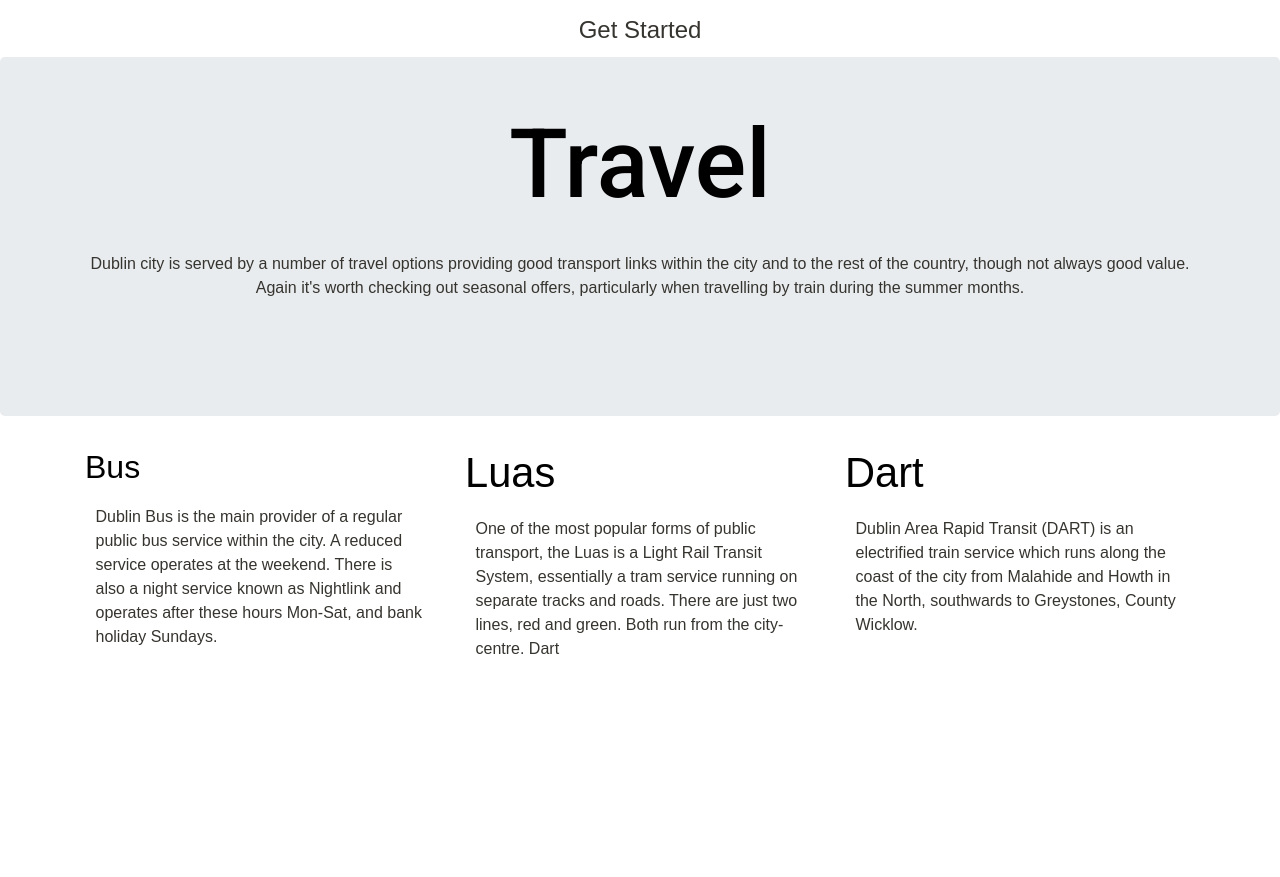
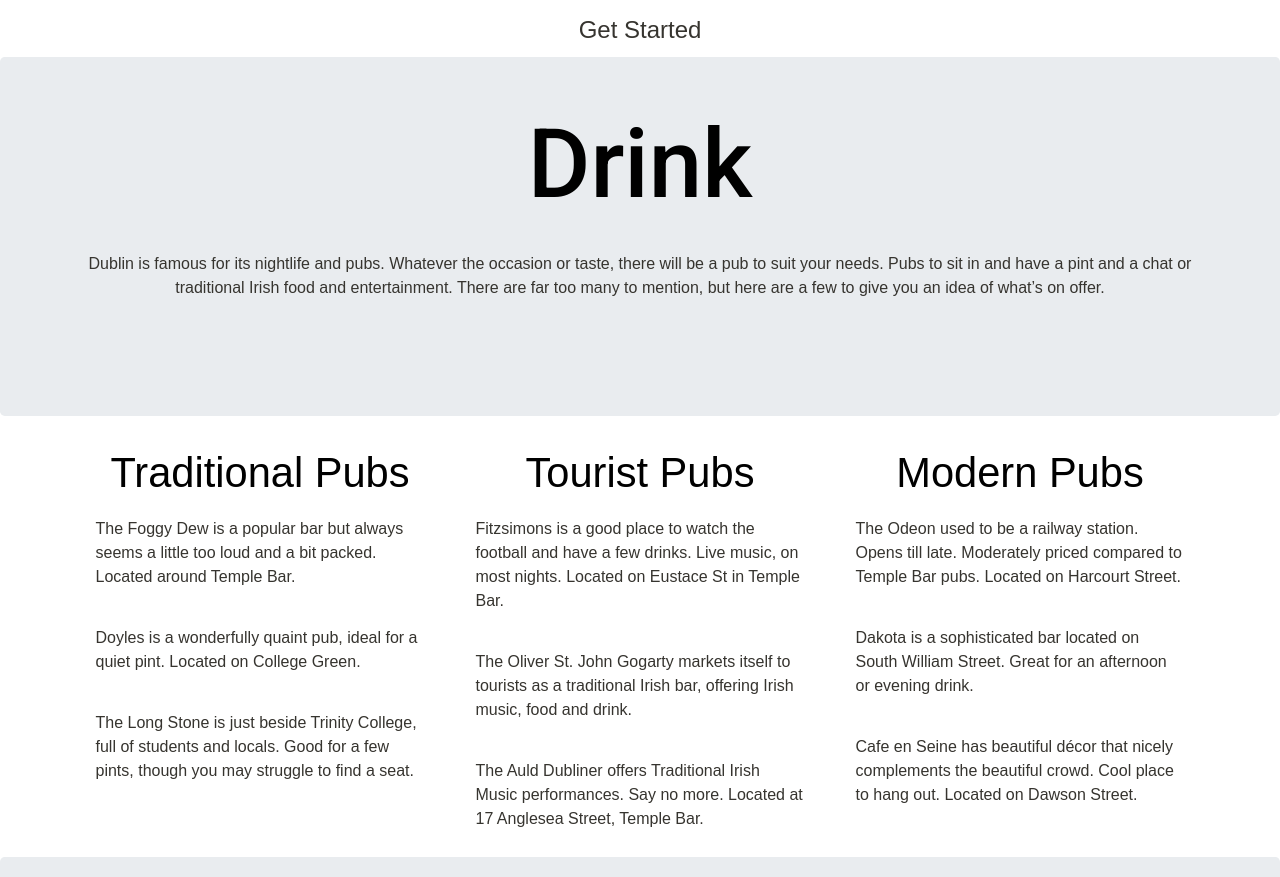
Before and after one commit to Babu-Patel-Portfolio/MS1-Easy-Guide-to-Dublin, a plain HTML site: page index.html in a window 1280 px wide. Shown: the part 743-1620 px from the top of the page. Before the commit the page ends 1430 px from the top, so only its background shows below. Drawn offline with nearby package versions, Linux system fonts and the light colour scheme.

Commit message:
added drink section to index.htmll

```diff
--- a/assets/css/style.css
+++ b/assets/css/style.css
@@ -29,7 +29,8 @@ h1 {
 h3 {
 	font-size: 260%;
 	font-weight: 5git stat00;
-	line-height: 1.2;
+    line-height: 1.2;
+    text-align: center;
 }
 .btn-default {
 	background-color: #FFF;
--- a/index.html
+++ b/index.html
@@ -50,7 +50,7 @@
 
 
     <!-- Hero image -->
-<!-- https://www.youtube.com/watch?v=fHSanh-TAEM&t=406s -->
+    <!-- https://www.youtube.com/watch?v=fHSanh-TAEM&t=406s -->
 
     <div id="home">
         <div class="landing-text">
@@ -61,6 +61,47 @@
         </div>
     </div>
 
+    <!-- Drink Section-->
+    <!-- https://www.w3schools.com/bootstrap4/bootstrap_get_started.asp-->
+
+    <div class="jumbotron text-center">
+        <h1>Drink</h1>
+        <p>Dublin is famous for its nightlife and pubs. Whatever the occasion or taste, there will be a pub to suit your
+            needs. Pubs to sit in and have a pint and a chat or traditional Irish food and entertainment. There are far
+            too many to mention, but here are a few to give you an idea of what’s on offer.
+        </p>
+    </div>
+
+    <div class="container">
+        <div class="row">
+            <div class="col-sm-4">
+                <h3>Traditional Pubs</h3>
+                <p>The Foggy Dew is a popular bar but always seems a little too loud and a bit packed. Located around
+                    Temple Bar.</p>
+                <p>Doyles is a wonderfully quaint pub, ideal for a quiet pint. Located on College Green.</p>
+                <p>The Long Stone is just beside Trinity College, full of students and locals. Good for a few pints,
+                    though you may struggle to find a seat. </p>
+            </div>
+            <div class="col-sm-4">
+                <h3>Tourist Pubs</h3>
+                <p>Fitzsimons is a good place to watch the football and have a few drinks. Live music, on most nights.
+                    Located on Eustace St in Temple Bar.</p>
+                <p>The Oliver St. John Gogarty markets itself to tourists as a traditional Irish bar, offering Irish
+                    music, food and drink.</p>
+                <p>The Auld Dubliner offers Traditional Irish Music performances. Say no more. Located at 17 Anglesea
+                    Street, Temple Bar.</p>
+            </div>
+            <div class="col-sm-4">
+                <h3>Modern Pubs</h3>
+                <p>The Odeon used to be a railway station. Opens till late. Moderately priced compared to Temple Bar
+                    pubs. Located on Harcourt Street.</p>
+                <p>Dakota is a sophisticated bar located on South William Street. Great for an afternoon or evening
+                    drink.</p>
+                <p>Cafe en Seine has beautiful décor that nicely complements the beautiful crowd. Cool place to hang
+                    out. Located on Dawson Street.</p>
+            </div>
+        </div>
+    </div>
 
     <!-- Travel Section-->
     <!-- https://www.w3schools.com/bootstrap4/bootstrap_get_started.asp-->
@@ -68,7 +109,8 @@
     <div class="jumbotron text-center">
         <h1>Travel</h1>
         <p>Dublin city is served by a number of travel options providing good transport links within the city and to the
-            rest of the country, though not always good value. Again it's worth checking out seasonal offers, particularly
+            rest of the country, though not always good value. Again it's worth checking out seasonal offers,
+            particularly
             when travelling by train during the summer months.
         </p>
     </div>
@@ -76,20 +118,25 @@
     <div class="container">
         <div class="row">
             <div class="col-sm-4">
-                <h2>Bus</h2>
-                <p>Dublin Bus is the main provider of a regular public bus service within the city. A reduced service operates at the weekend. There is also a night service known as Nightlink and operates after these hours Mon-Sat, and bank holiday Sundays.
-</p>
+                <h3>Bus</h3>
+                <p>Dublin Bus is the main provider of a regular public bus service within the city. A reduced service
+                    operates at the weekend. There is also a night service known as Nightlink and operates after these
+                    hours Mon-Sat, and bank holiday Sundays.
+                </p>
             </div>
             <div class="col-sm-4">
                 <h3>Luas</h3>
-                <p>One of the most popular forms of public transport, the Luas is a Light Rail Transit System, essentially a tram
-                    service running on separate tracks and roads. There are just two lines, red and green. Both run from the
+                <p>One of the most popular forms of public transport, the Luas is a Light Rail Transit System,
+                    essentially a tram
+                    service running on separate tracks and roads. There are just two lines, red and green. Both run from
+                    the
                     city-centre.
                     Dart</p>
             </div>
             <div class="col-sm-4">
                 <h3>Dart</h3>
-                <p>Dublin Area Rapid Transit (DART) is an electrified train service which runs along the coast of the city from
+                <p>Dublin Area Rapid Transit (DART) is an electrified train service which runs along the coast of the
+                    city from
                     Malahide and Howth in the North, southwards to Greystones, County Wicklow.
                 </p>
             </div>
```
